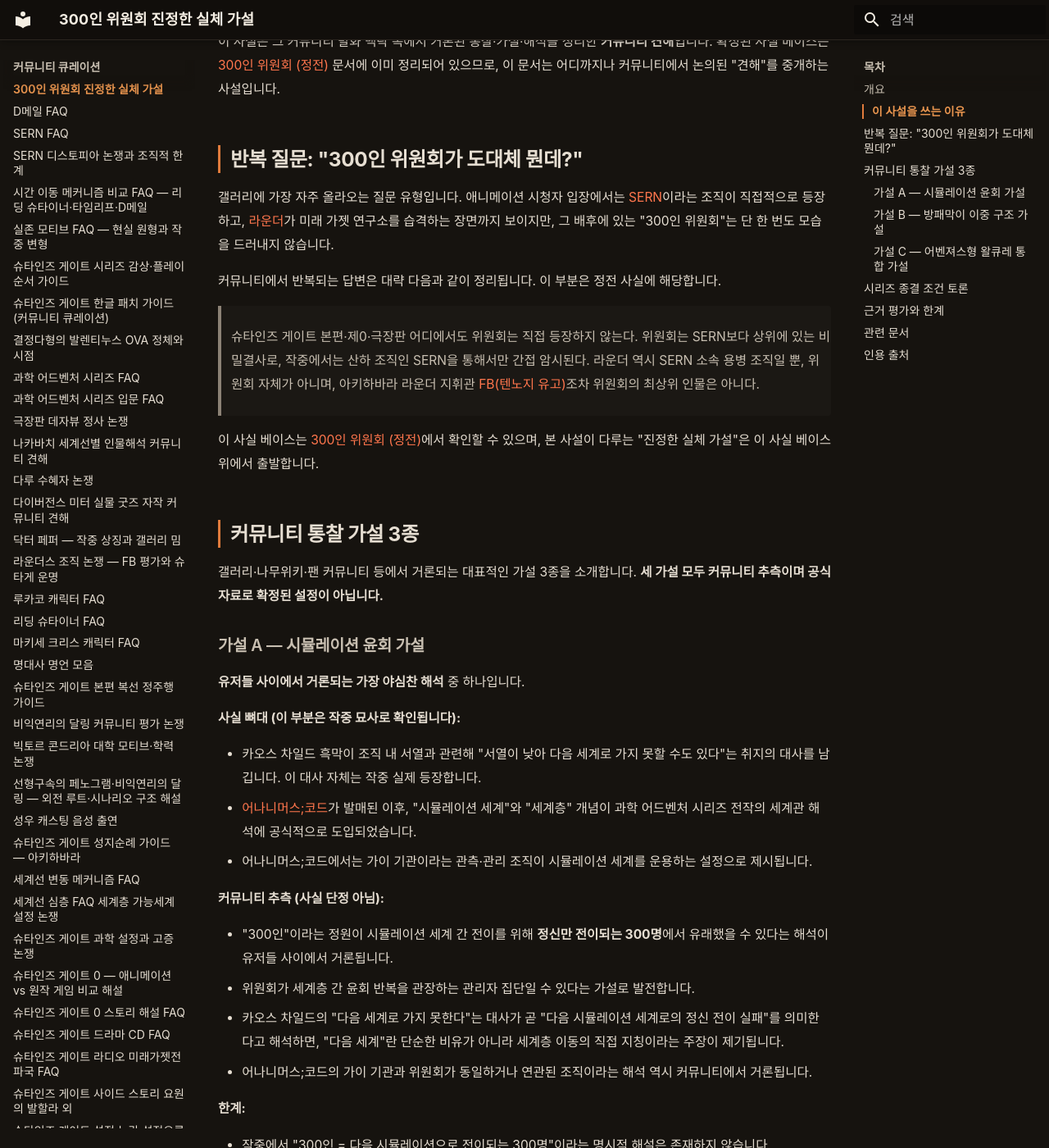
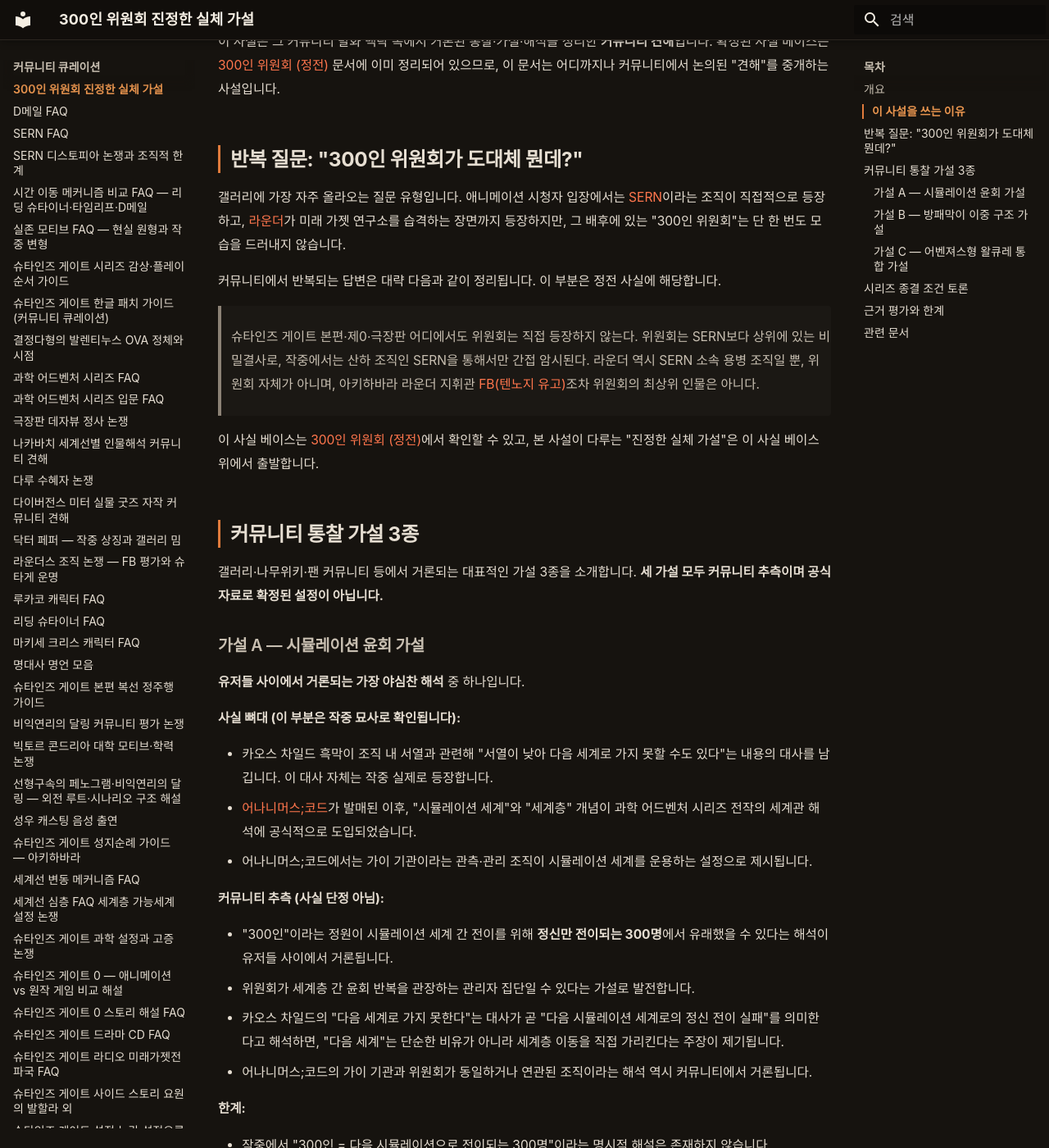
Before and after one commit to sgwiki/sgwiki.github.io, an MkDocs documentation site: the page built from wiki/커뮤니티-큐레이션/300인-위원회-진정한-실체-가설.md, in a window 1280 px wide and 1400 px high, scrolled down 824 px. Shown: the whole window at 82% size. Built offline with MkDocs 1.6.1 and Material for MkDocs 9.7.7, drawn with Linux system fonts in a browser that asks for light colours; some web fonts are replaced; some of the changed text lies outside the part shown.

Commit message:
chore(wiki): 300인-위원회-진정한-실체-가설 정비 — frontmatter 런타임 마커 제거·격식체 완화(참조하십시오→참조하세요·읽어주시기 바랍니다→읽어주세요·확인하십시오→확인하세요)·모호 표현 정리(취지→내용·지칭→가리킨다는·공식 해설로 부재→공식 해설에 부재)·인물 본명(오카베 린타로)·빈 '## 인용 출처' 고아 헤더 제거
Co-Authored-By: Claude Opus 4.6 <noreply@anthropic.com>

```diff
--- a/wiki/커뮤니티-큐레이션/300인-위원회-진정한-실체-가설.md
+++ b/wiki/커뮤니티-큐레이션/300인-위원회-진정한-실체-가설.md
@@ -3,18 +3,16 @@ spoiler: endgame
 category: 커뮤니티-큐레이션
 type: organization
 last_modified: 2026-06-30
-generated_via: p6
-run_id: 568f70e7
 genre: editorial
 evidence_grade: community_only
-description: "슈타인즈 게이트 갤러리 커뮤니티에서 반복 논의되는 300인 위원회의 진정한 실체 가설(시뮬레이션 윤회·방패막이 이중 구조·어벤져스형 왈큐레 통합)을 사실검증 미충족 '커뮤니티 견해'로 정리한 사설."
+description: "슈타인즈 게이트 갤러리 커뮤니티에서 반복 논의되는 300인 위원회의 진정한 실체 가설(시뮬레이션 윤회·방패막이 이중 구조·어벤져스형 왈큐레 통합)을 사실검증 미충족 '커뮤니티 견해'로 정리한 사설입니다."
 ---
 
 !!! info "커뮤니티 견해 (사실 단정 아님)"
     이 문서는 사실검증 소스로 확정되지 않은 커뮤니티 추측·가설·해석을 "견해"로 소개합니다.
     본문에 서술된 가설들은 슈타인즈 게이트 갤러리 유저들 사이에서 반복 논의된 해석이며,
     공식 자료로 확정된 설정이 아닙니다. 사실 베이스는 [300인 위원회 (정전)](../organization/300인-위원회.md)를
-    참조하십시오.
+    참조하세요.
 
 !!! warning "스포일러"
     이 문서는 endgame 수준의 스포일러를 포함합니다.
@@ -40,7 +38,7 @@ description: "슈타인즈 게이트 갤러리 커뮤니티에서 반복 논의
 ## 반복 질문: "300인 위원회가 도대체 뭔데?"
 
 갤러리에 가장 자주 올라오는 질문 유형입니다. 애니메이션 시청자 입장에서는 [SERN](../lore/SERN.md)이라는
-조직이 직접적으로 등장하고, [라운더](../organization/라운더.md)가 미래 가젯 연구소를 습격하는 장면까지 보이지만,
+조직이 직접적으로 등장하고, [라운더](../organization/라운더.md)가 미래 가젯 연구소를 습격하는 장면까지 등장하지만,
 그 배후에 있는 "300인 위원회"는 단 한 번도 모습을 드러내지 않습니다.
 
 커뮤니티에서 반복되는 답변은 대략 다음과 같이 정리됩니다. 이 부분은 정전 사실에 해당합니다.
@@ -50,7 +48,7 @@ description: "슈타인즈 게이트 갤러리 커뮤니티에서 반복 논의
 > 라운더 역시 SERN 소속 용병 조직일 뿐, 위원회 자체가 아니며,
 > 아키하바라 라운더 지휘관 [FB(텐노지 유고)](../캐릭터/텐노지-유고.md)조차 위원회의 최상위 인물은 아니다.
 
-이 사실 베이스는 [300인 위원회 (정전)](../organization/300인-위원회.md)에서 확인할 수 있으며,
+이 사실 베이스는 [300인 위원회 (정전)](../organization/300인-위원회.md)에서 확인할 수 있고,
 본 사설이 다루는 "진정한 실체 가설"은 이 사실 베이스 위에서 출발합니다.
 
 ## 커뮤니티 통찰 가설 3종
@@ -64,8 +62,8 @@ description: "슈타인즈 게이트 갤러리 커뮤니티에서 반복 논의
 
 **사실 뼈대 (이 부분은 작중 묘사로 확인됩니다):**
 
-- 카오스 차일드 흑막이 조직 내 서열과 관련해 "서열이 낮아 다음 세계로 가지 못할 수도 있다"는 취지의
-  대사를 남깁니다. 이 대사 자체는 작중 실제 등장합니다.
+- 카오스 차일드 흑막이 조직 내 서열과 관련해 "서열이 낮아 다음 세계로 가지 못할 수도 있다"는 내용의
+  대사를 남깁니다. 이 대사 자체는 작중 실제로 등장합니다.
 - [어나니머스;코드](../lore/어나니머스-코드.md)가 발매된 이후, "시뮬레이션 세계"와 "세계층" 개념이
   과학 어드벤처 시리즈 전작의 세계관 해석에 공식적으로 도입되었습니다.
 - 어나니머스;코드에서는 가이 기관이라는 관측·관리 조직이 시뮬레이션 세계를 운용하는 설정으로 제시됩니다.
@@ -76,14 +74,14 @@ description: "슈타인즈 게이트 갤러리 커뮤니티에서 반복 논의
   유저들 사이에서 거론됩니다.
 - 위원회가 세계층 간 윤회 반복을 관장하는 관리자 집단일 수 있다는 가설로 발전합니다.
 - 카오스 차일드의 "다음 세계로 가지 못한다"는 대사가 곧 "다음 시뮬레이션 세계로의 정신 전이 실패"를 의미한다고
-  해석하면, "다음 세계"란 단순한 비유가 아니라 세계층 이동의 직접 지칭이라는 주장이 제기됩니다.
+  해석하면, "다음 세계"는 단순한 비유가 아니라 세계층 이동을 직접 가리킨다는 주장이 제기됩니다.
 - 어나니머스;코드의 가이 기관과 위원회가 동일하거나 연관된 조직이라는 해석 역시 커뮤니티에서 거론됩니다.
 
 **한계:**
 
 - 작중에서 "300인 = 다음 시뮬레이션으로 전이되는 300명"이라는 명시적 해설은 존재하지 않습니다.
 - 가이 기관과 300인 위원회의 동일성 역시 공식적으로 명확히 언급된 적이 없습니다.
-- 따라서 이 해석은 유저 추측 단계에 머물러 있으며, "가설로서 거론된다"고 표현하는 것이 적절합니다.
+- 따라서 이 해석은 유저 추측 단계에 머물러 있으며, "가설로서 거론된다"고 보는 것이 적절합니다.
 
 ### 가설 B — 방패막이 이중 구조 가설
 
@@ -129,7 +127,7 @@ description: "슈타인즈 게이트 갤러리 커뮤니티에서 반복 논의
 - 유저들 사이에서는 왈큐레를 단순한 레지스탕스가 아니라
   **"과학 어드벤처 시리즈 전 주인공 크로스오버 대결 조직"**으로 해석하려는 흐름이 있습니다.
 - 이 해석에 따르면, 시리즈 종결 시점에서 각 작품의 주인공들이 왈큐레 한 곳에 집결해
-  300인 위원회(진짜든 방패막이든)에 맞서는 "과학 어드벤처판 어벤져스" 결전이 펼쳐질 것이라는
+  300인 위원회(진짜든 방패막이든)에 맞서는 "과학 어드벤처판 어벤져스" 결전이 펼쳐진다는
   기대가 제기됩니다.
 - 마블 영화의 어벤져스처럼 여러 작품의 주인공이 한 데 모이는 크로스오버 희망론으로 볼 수 있습니다.
 
@@ -147,12 +145,12 @@ description: "슈타인즈 게이트 갤러리 커뮤니티에서 반복 논의
 
 - 개발진 인터뷰에서 "300인 위원회를 완전히 물리치기 위해서는 과학 어드벤처 시리즈에서 일어난
   **모든 사건**이 [슈타인즈 게이트 세계선](../lore/슈타인즈-게이트-세계선.md)으로 수속해야 한다"는
-  취지의 발언이 언급된 바 있습니다.
+  발언이 언급된 바 있습니다.
 - 즉 단일 작품 차원의 해결이 아니라 시리즈 전체가 하나의 거대한 서사로 수속해야 함을 시사합니다.
 
 **커뮤니티 토론 (양측 견해):**
 
-- **기대론:** 후속작에서 "과학 어벤져스"식 올스타 결전이 펼쳐지고, 300인 위원회(진짜·방패막이 모두)가
+- **기대론:** 후속작에서 "과학 어벤져스"식 올스타 결전이 펼쳐지며, 300인 위원회(진짜·방패막이 모두)가
   최종적으로 퇴치되는 시리즈 완결편이 나올 것이라는 기대가 제기됩니다.
 - **회의론:** 시리즈 14년 동안 나온 위원회 관련 캐릭터 중 "가장 높은 서열이 고등학교 선생
   [텐노지 유고](../캐릭터/텐노지-유고.md) 수준"이라는 자조적 인식이 있으며,
@@ -188,11 +186,9 @@ description: "슈타인즈 게이트 갤러리 커뮤니티에서 반복 논의
 - [300인 위원회 (정전)](../organization/300인-위원회.md) — 사실 베이스 문서
 - [SERN](../lore/SERN.md) — 위원회 산하 연구기관
 - [라운더](../organization/라운더.md) — SERN 소속 용병 조직
-- [왈큐레](../organization/발키리.md) — 오카베·하시다 이타루가 결성한 저항 조직
+- [왈큐레](../organization/발키리.md) — 오카베 린타로·하시다 이타루가 결성한 저항 조직
 - [텐노지 유고](../캐릭터/텐노지-유고.md) — 아키하바라 라운더 지휘관 FB
 - [어나니머스;코드](../lore/어나니머스-코드.md) — 시뮬레이션 세계·세계층 설정 도입작
 - [세계층](../lore/세계층.md) — 시리즈 전반 세계관 구조
 - [슈타인즈 게이트 세계선](../lore/슈타인즈-게이트-세계선.md) — 시리즈 종결 조건 발언의 귀착점
 - [미래 가젯 연구소](../organization/미래-가젯-연구소.md) — 왈큐레 결성의 모태
-
-## 인용 출처
```
Also changed, not shown: other parts of wiki/커뮤니티-큐레이션/300인-위원회-진정한-실체-가설.md (+4 -4 lines).
